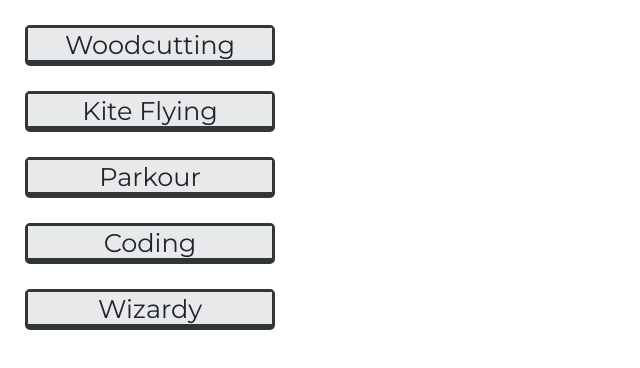
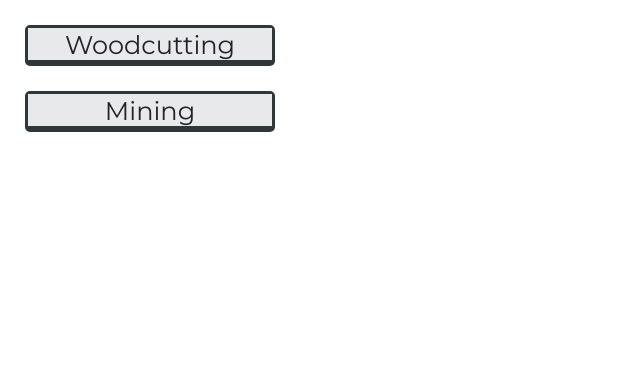
Before and after one commit to theRJMurray/skilling, a React (Create React App) app: page / in a window 1280 px wide. Shown: the top 368 px of the page, without its empty margins (0-640 px from the left). Built offline with nearby package versions, Linux system fonts and the light colour scheme.

Commit message:
refactored state into objects

```diff
--- a/src/App.js
+++ b/src/App.js
@@ -1,16 +1,41 @@
-import React from "react";
+import React, { useState } from "react";
 import Skill from "./components/Skill";
 
 const App = () => {
-  return (
-    <div>
-      <Skill skillName={"Woodcutting"} skillAction={"Chop Wood"} />
-      <Skill skillName={"Kite Flying"} skillAction={"Fly Kite"} />
-      <Skill skillName={"Parkour"} skillAction={"Climb and Jump"} />
-      <Skill skillName={"Coding"} skillAction={"Roll Face on Keyboard"} />
-      <Skill skillName={"Wizardy"} skillAction={"Cast Spells"} />
-    </div>
-  );
+	const starterKit = [{ name: 'Lumber', quantity: 1 }]
+	const baseStats = {
+		exp: 0,
+		level: 1
+	}
+
+	const [inventory, setInventory] = useState(starterKit)
+	const [woodcutting, setWoodcutting] = useState(baseStats)
+	const [mining, setMining] = useState(baseStats)
+
+	const levelMarks = [4, 12, 24, 48, 75, 125, 175, 225, 300, 375, 500]
+
+	const chopWood = () => {
+		if (levelMarks.includes(woodcutting.exp + 1)) {
+			setWoodcutting({ exp: woodcutting.exp + 1, level: woodcutting.level + 1 })
+		} else {
+			setWoodcutting({ exp: woodcutting.exp + 1, level: woodcutting.level })
+		}
+	}
+
+	const mineOre = () => {
+		if (levelMarks.includes(mining.exp + 1)) {
+			setMining({ exp: mining.exp + 1, level: mining.level + 1 })
+		} else {
+			setMining({ exp: mining.exp + 1, level: mining.level })
+		}
+	}
+
+	return (
+		<div>
+			<Skill takeAction={chopWood} skill={woodcutting} skillName={"Woodcutting"} skillAction={"Chop Wood"} />
+			<Skill takeAction={mineOre} skill={mining} skillName={"Mining"} skillAction={"Mine Ore"} />
+		</div>
+	);
 };
 
 export default App;
--- a/src/components/Skill.jsx
+++ b/src/components/Skill.jsx
@@ -1,30 +1,10 @@
 import React, { useState } from 'react';
 import '../css/Skill.css'
-
-const skillTitleStyles = {
-
-}
 
 const Skill = props => {
 	const [exp, setExp] = useState(0);
 	const [level, setLevel] = useState(1);
 	const [visible, setVisible] = useState(false);
-
-	//Leveling System
-	const levelMarks = [4, 12, 24, 48, 75, 125, 175, 225, 300, 375, 500];
-	const gainExp = () => {
-		if (level >= 10) {
-			setExp(exp + 3);
-		} else if (level >= 5) {
-			setExp(exp + 2);
-		} else {
-			setExp(exp + 1);
-		}
-
-		if (levelMarks.includes(exp + 1)) {
-			setLevel(level + 1);
-		}
-	};
 
 	const clickShow = () => {
 		visible ? setVisible(false) : setVisible(true)
@@ -38,10 +18,10 @@ const Skill = props => {
 			<>
 				{visible ?
 					<div className="statsBox">
-						<h2 className="levelInfo">Level: {level} </h2>
-						<h3 className="expInfo">Experience: {exp} </h3>
+						<h2 className="levelInfo">Level: {props.skill.level} </h2>
+						<h3 className="expInfo">Experience: {props.skill.exp} </h3>
 						<div className="buttonContainer">
-							<button class="btn btn-primary" onClick={gainExp}> {props.skillAction} </button>
+							<button className="btn btn-primary" onClick={props.takeAction}> {props.skillAction} </button>
 						</div>
 					</div> : null
 				}
```
